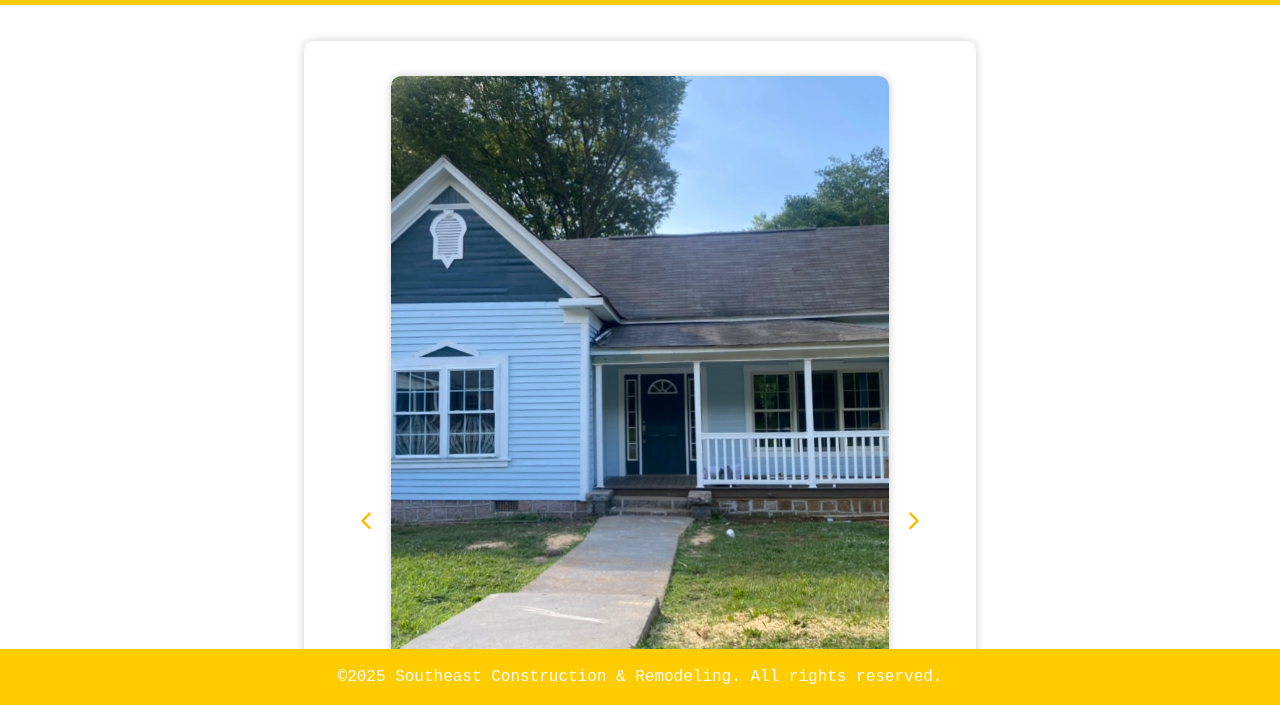
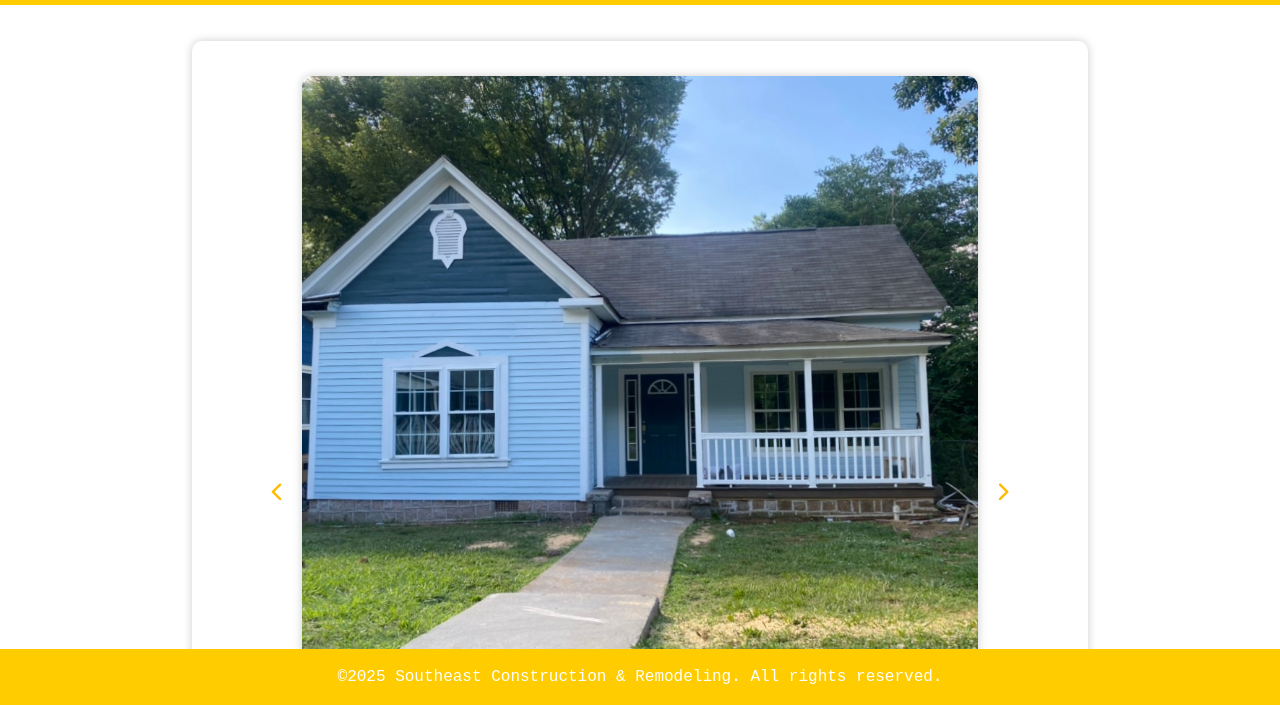
Before and after one commit to John-LukeD/SoutheastContractingRestoration, a plain HTML site: page Listing.html in a window 1280 px wide. Shown: the part 95-800 px from the top of the page. Drawn offline with Linux system fonts and the light colour scheme.

Commit message:
Small changes

```diff
--- a/css/styles.css
+++ b/css/styles.css
@@ -243,7 +243,7 @@ footer {
 
 /* Listing Styling */
 .listing-container {
-    width: 60%;
+    width: 80%;
     margin: auto;
     margin-bottom: 40px;
     margin-top: 20px;
```
Also changed, not shown: index.html (+1 -1 lines).
